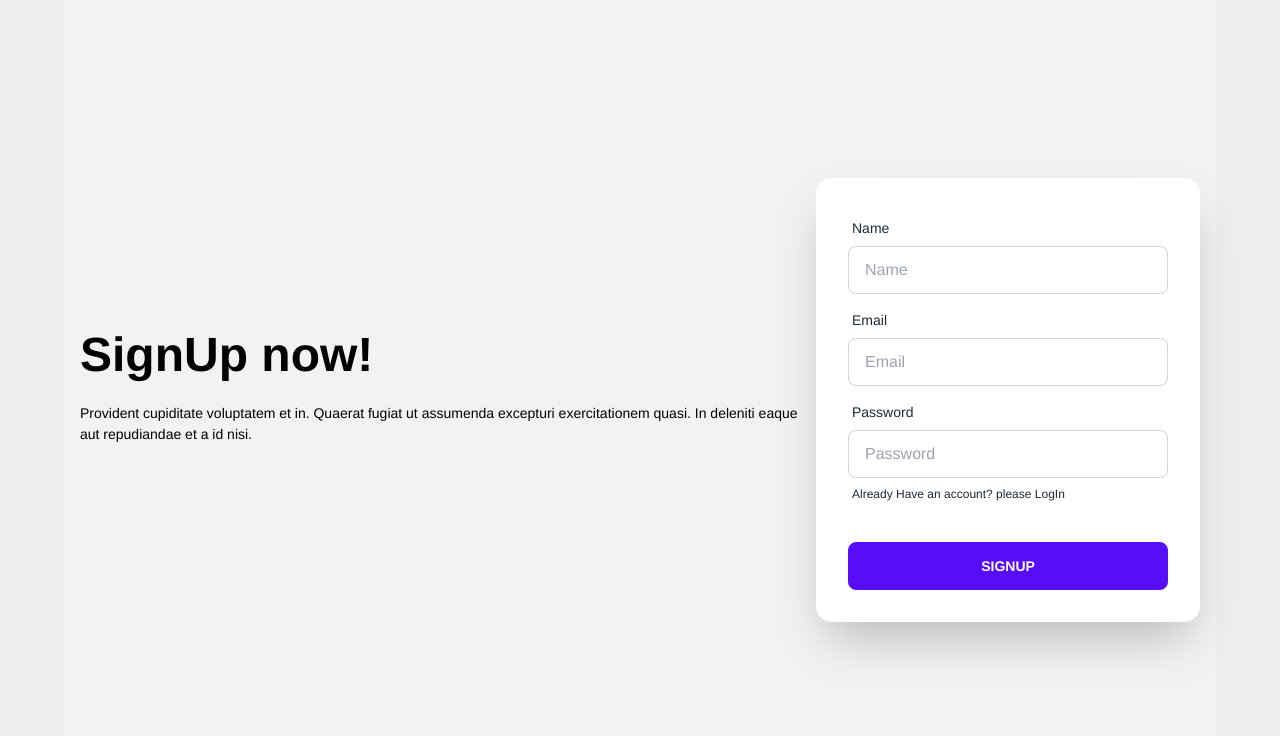
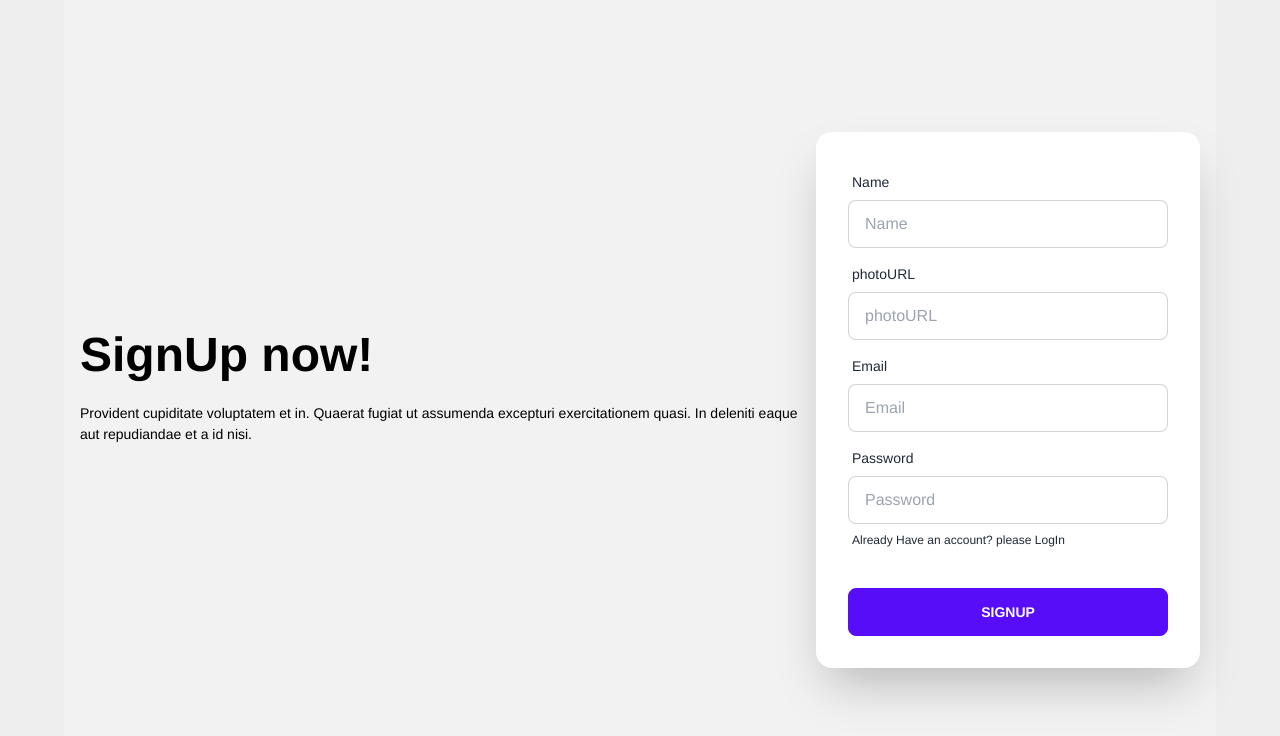
Before and after one commit to Ak-Rakib/Flavor-Fusion, a React (Vite) app: page /signUp in a window 1280 px wide. Shown: the top 736 px of the page. Built offline with nearby package versions, Linux system fonts and the light colour scheme; no server answers.

Commit message:
set authentication done

```diff
--- a/src/Layout/ContextProvider/ContextProvider.jsx
+++ b/src/Layout/ContextProvider/ContextProvider.jsx
@@ -8,6 +8,7 @@ import {
   onAuthStateChanged,
   signInWithEmailAndPassword,
   signOut,
+  updateProfile,
 } from "firebase/auth";
 import app from "../../Firebase/firebase.config";
 
@@ -32,6 +33,14 @@ const ContextProvider = ({ children }) => {
     setLoading(true);
     return signOut(auth);
   };
+
+  const userUpdate = (name, photo) => {
+    return updateProfile(auth.currentUser, {
+      displayName: name,
+      photoURL: photo,
+    });
+  };
+
   useEffect(() => {
     const unsubscribe = onAuthStateChanged(auth, (currentUser) => {
       setUser(currentUser);
@@ -48,6 +57,7 @@ const ContextProvider = ({ children }) => {
     signUp,
     logIn,
     logOut,
+    userUpdate,
   };
   return (
     <AuthContext.Provider value={authInfo}>{children}</AuthContext.Provider>
--- a/src/Layout/Login/Login.jsx
+++ b/src/Layout/Login/Login.jsx
@@ -1,7 +1,7 @@
 import React, { useEffect, useState } from "react";
 import { useContext } from "react";
 import { Helmet } from "react-helmet-async";
-import { Link } from "react-router-dom";
+import { Link, useLocation, useNavigate } from "react-router-dom";
 import {
   loadCaptchaEnginge,
   LoadCanvasTemplate,
@@ -12,6 +12,10 @@ import { AuthContext } from "../ContextProvider/ContextProvider";
 const Login = () => {
   const { logIn } = useContext(AuthContext);
   const [disable, setDisable] = useState(true);
+  const navigate = useNavigate();
+  const location = useLocation();
+  const from = location.state?.from?.pathname || "/";
+
   const foundLoginData = (event) => {
     event.preventDefault();
     const form = event.target;
@@ -21,6 +25,7 @@ const Login = () => {
     logIn(email, pass).then((result) => {
       const loggedInUser = result.user;
       console.log(loggedInUser);
+      navigate(from, { replace: true });
       form.reset();
     });
   };
--- a/src/Layout/SignUp/SignUp.jsx
+++ b/src/Layout/SignUp/SignUp.jsx
@@ -1,11 +1,13 @@
+/* eslint-disable no-undef */
 import React from "react";
 import { useContext } from "react";
-import { Link } from "react-router-dom";
+import { Link, useNavigate } from "react-router-dom";
 import { AuthContext } from "../ContextProvider/ContextProvider";
 import { useForm } from "react-hook-form";
 
 const SignUp = () => {
-  const { signUp } = useContext(AuthContext);
+  const { signUp, userUpdate } = useContext(AuthContext);
+  const navigate = useNavigate();
   const {
     register,
     handleSubmit,
@@ -13,11 +15,14 @@ const SignUp = () => {
   } = useForm();
   const onSubmit = (data) => {
     console.log(data)
-    signUp(data.email, data.password)
+    signUp(data.email, data.password, data.photoURL)
     .then(result => {
         const loggedUser = result.user;
         console.log(loggedUser);
+        userUpdate(name, photoURL)
+        .then(() => console.log("User profile updated"))
     });
+    navigate('/login');
 };
 
   return (
@@ -40,6 +45,21 @@ const SignUp = () => {
                 className="input input-bordered"
               />
               {errors.name && (
+                <span className="text-red-600">This field is required</span>
+              )}
+            </div>
+            <div className="form-control">
+              <label className="label">
+                <span className="label-text">photoURL</span>
+              </label>
+              <input
+                type="photo"
+                placeholder="photoURL"
+                name="photoURL"
+                {...register("photoURL", { required: true })}
+                className="input input-bordered"
+              />
+              {errors.photoURL && (
                 <span className="text-red-600">This field is required</span>
               )}
             </div>
--- /dev/null
+++ b/src/Shared/PrivateRoute/PrivateRoute.jsx
@@ -0,0 +1,25 @@
+/* eslint-disable react/prop-types */
+import React from 'react';
+import { useContext } from 'react';
+import { AuthContext } from '../../Layout/ContextProvider/ContextProvider';
+import { Navigate, useLocation } from 'react-router-dom';
+
+const PrivateRoute = ({children}) => {
+    const {user, loading} = useContext(AuthContext);
+    const location = useLocation();
+
+
+    if(loading){
+        return <div className='text-center'>
+        <h1>Loading.....</h1>
+    </div>
+    }
+
+    if(user){
+        return children;
+    }
+
+    return <Navigate to="/login" state={{from: location}} replace></Navigate>
+};
+
+export default PrivateRoute;
```
